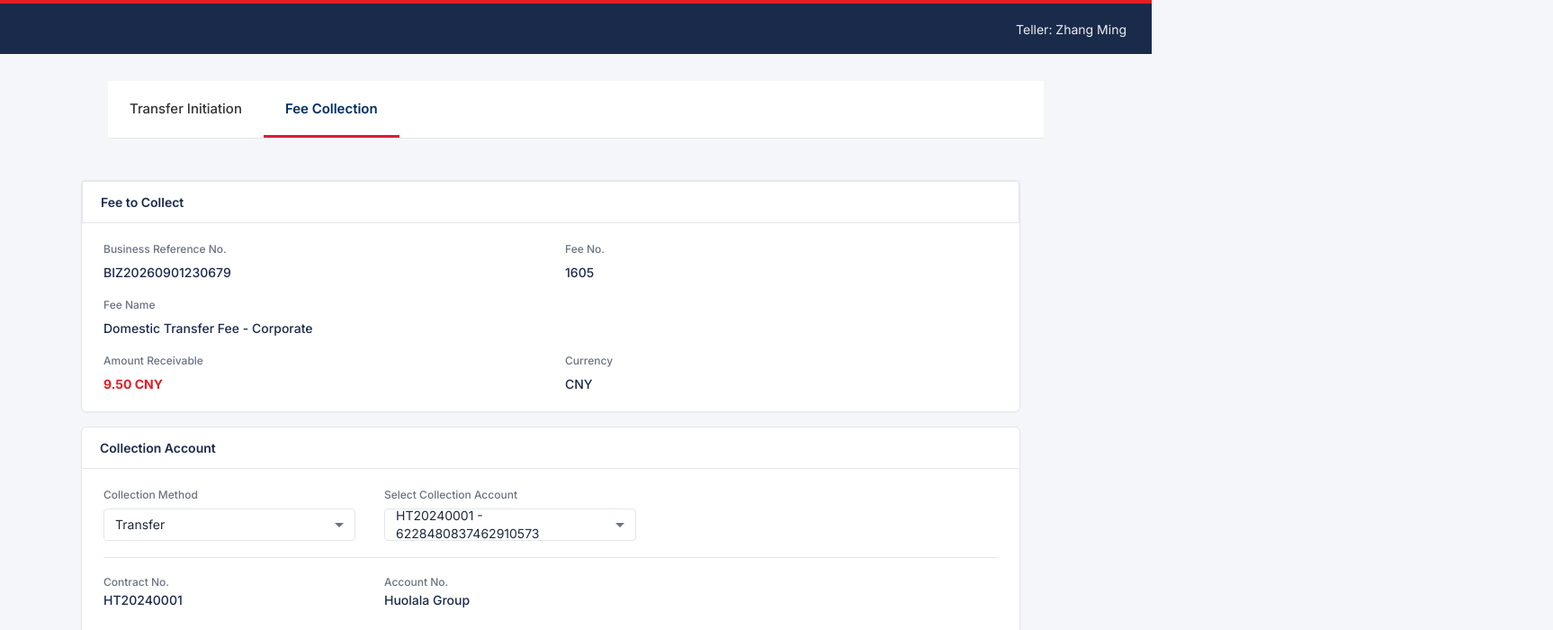
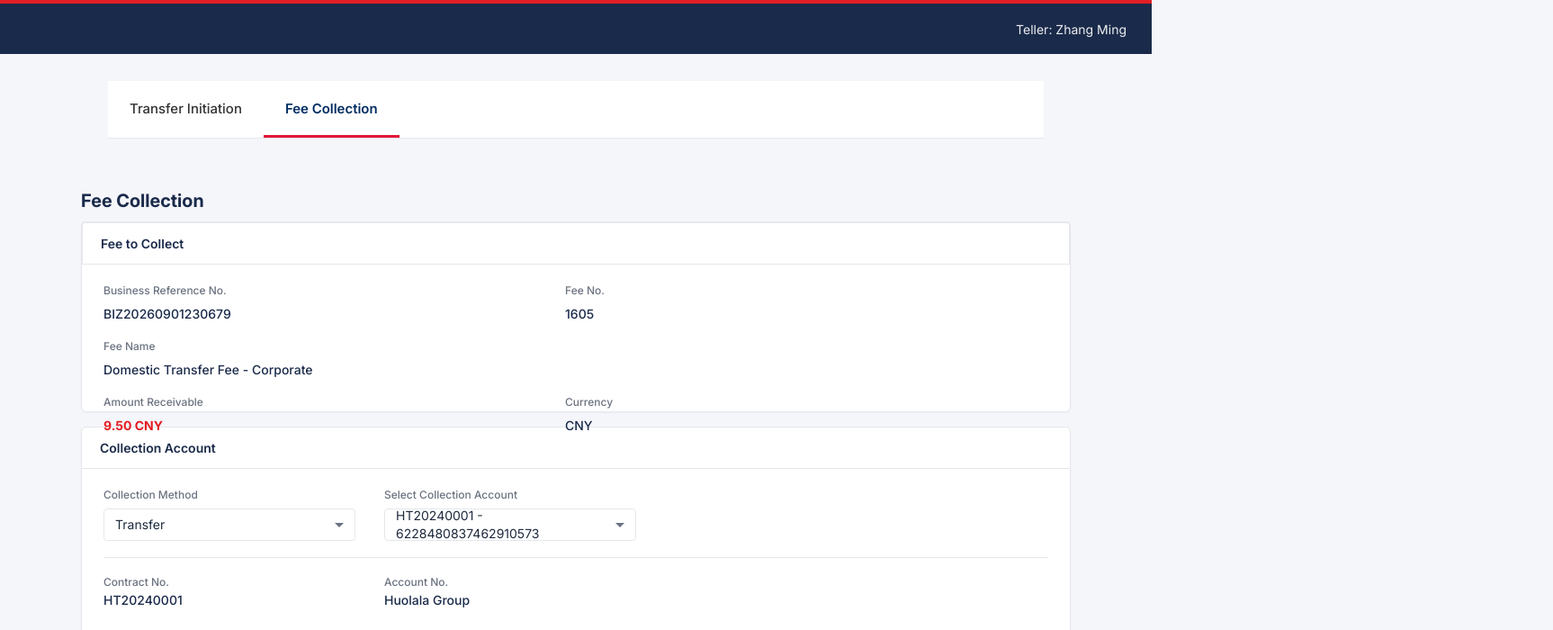
Before and after one commit to williamhqs/pricing-billing, a React (Vite) app: page / in a window 1280 px wide. Both pictures are taken after a click on the button "Fee Collection". Shown: the top 700 px of the page at 90% size, 1726 px wide, since content can reach past the window. Built offline with nearby package versions, Linux system fonts and the light colour scheme.

Commit message:
Refactor title.

```diff
--- a/src/component/FeeCollection/FeeCollectionView.tsx
+++ b/src/component/FeeCollection/FeeCollectionView.tsx
@@ -1,3 +1,4 @@
+import MenuLabelView from "../FeeInit/MenuLabelView";
 import FeeCollectionAccountInfoView from "./FeeCollectionAccountInfoView";
 
 export default function FeeCollectionView() {
@@ -13,10 +14,11 @@ export default function FeeCollectionView() {
         paddingLeft: 0,
         justifyContent: "flex-start",
         alignItems: "flex-start",
-        width: 1044,
+        width: "100%",
         height: 843,
       }}
     >
+      <MenuLabelView title={"Fee Collection"}/>
       <div
         style={{
           display: "flex",
--- a/src/component/FeeInit/MenuLabelView.tsx
+++ b/src/component/FeeInit/MenuLabelView.tsx
@@ -1,4 +1,4 @@
-export default function MenuLabelView() {
+export default function MenuLabelView({ title }: { title: String }) {
   return (
     <div
       style={{
@@ -27,7 +27,7 @@ export default function MenuLabelView() {
           whiteSpace: "nowrap",
         }}
       >
-        Domestic Transfer
+        {title}
       </span>
     </div>
   );
--- a/src/screens/HomeScreen.tsx
+++ b/src/screens/HomeScreen.tsx
@@ -11,7 +11,7 @@ import ButtonsView from "../component/FeeInit/ButtonsView";
 import BannerView from "../component/FeeConfirmation/BannerView";
 import FeeConfirmationView from "../component/FeeConfirmation/FeeConfirmationView";
 import FeeCollectionView from "../component/FeeCollection/FeeCollectionView";
-import { TwoActionMenu } from "./TwoActionMenu";
+import { TwoActionMenu } from "../component/shared/TwoActionMenu";
 
 export default function HomeScreen() {
   const [step, setStep] = useState<Step>(Step.Init);
@@ -45,8 +45,8 @@ export default function HomeScreen() {
           />
         </div>
         {step === Step.Init && (
-          <div className="flex flex-col gap-2.5">
-            <MenuLabelView />
+          <div className="flex flex-col gap-2.5 w-full">
+            <MenuLabelView title={"Domestic Transfer"} />
             <PayerInformationView />
             <PayeeInformationView />
             <TransactionDetailsView />
```
Also changed, not shown: src/component/shared/TwoActionMenu.tsx (renamed from src/screens/TwoActionMenu.tsx).
